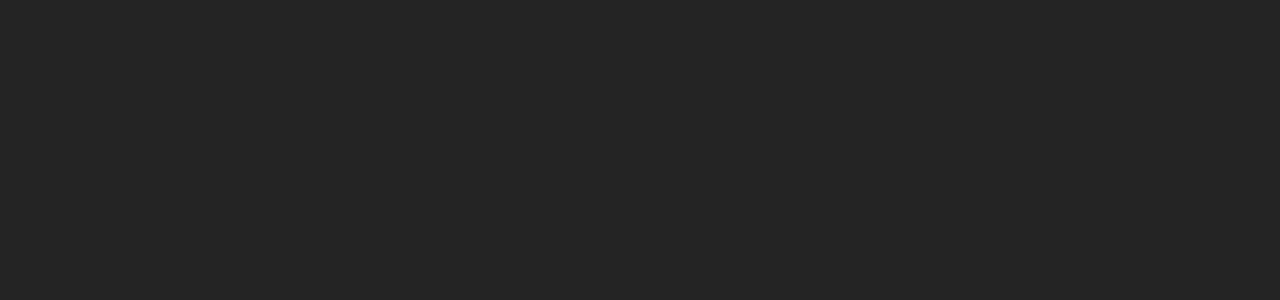
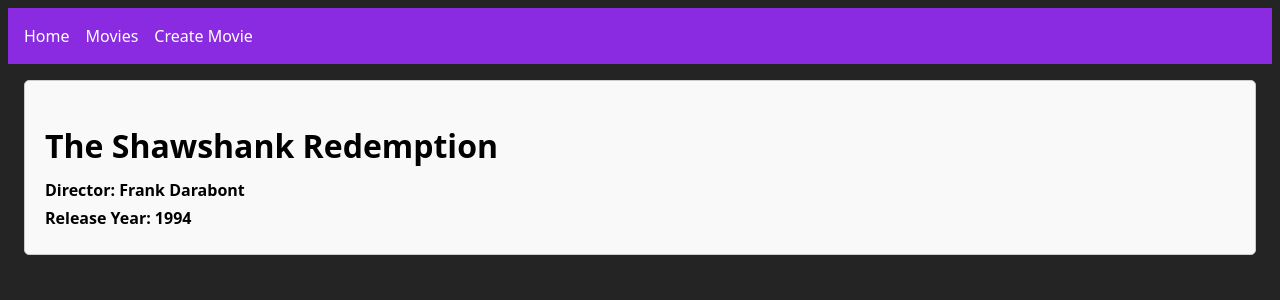
Before and after one commit to maxi-vilarino/curso-vue, a Vue app in the folder clases/: page /movies/1 in a window 1280 px wide. Before the commit this address had no page. Shown: the top 300 px of the page. Built offline with nearby package versions, Linux system fonts and the light colour scheme.

Commit message:
feat: agregar página de detalles de película y enlazar desde la lista de películas

```diff
--- /dev/null
+++ b/clases/src/pages/MovieDetails.vue
@@ -0,0 +1,65 @@
+<script setup>
+import { useRoute } from "vue-router";
+import HeaderComponent from "../components/HeaderComponent.vue";
+import { useMovieStore } from "../stores/movie";
+import { watch } from "vue";
+
+const route = useRoute();
+const movieStore = useMovieStore();
+const movieId = route.params.id;
+let movie = movieStore.getMovieById(Number(movieId));
+
+watch(
+  () => route.params.id,
+  (newId) => {
+    const newMovie = movieStore.getMovieById(Number(newId));
+    if (newMovie) {
+      movie.value = newMovie;
+    }
+  },
+);
+
+const movieTitle = movie ? movie.title : null;
+const movieDirector = movie ? movie.director : null;
+const movieReleaseYear = movie ? movie.releaseYear : null;
+</script>
+<template>
+  <HeaderComponent />
+  <h2 v-if="!movieTitle" class="movie-not-found">Movie not found</h2>
+  <div v-else class="movie-details">
+    <h1>{{ movieTitle }}</h1>
+    <p>Director: {{ movieDirector }}</p>
+    <p>Release Year: {{ movieReleaseYear }}</p>
+  </div>
+</template>
+<style scoped>
+.movie-details {
+  margin: 1rem;
+  padding: 20px;
+  border: 1px solid #ccc;
+  border-radius: 5px;
+  background-color: #f9f9f9;
+}
+
+.movie-details h1 {
+  margin-bottom: 0.5rem;
+  font-weight: bold;
+  color: black;
+}
+
+.movie-details p {
+  margin: 0.25rem 0;
+  font-weight: bold;
+  color: black;
+}
+
+.movie-not-found {
+  margin: 1rem;
+  padding: 20px;
+  border: 1px solid #ccc;
+  border-radius: 5px;
+  background-color: #f9f9f9;
+  color: red;
+  font-weight: bold;
+}
+</style>
--- a/clases/src/pages/MoviesPage.vue
+++ b/clases/src/pages/MoviesPage.vue
@@ -12,7 +12,9 @@
   <div class="movies-container">
     <ul class="movies">
       <li v-for="movie in movies" :key="movie.id" class="movie-card">
-        <p>{{ movie.title }}</p>
+        <router-link :to="{ name: 'MovieDetails', params: { id: movie.id } }">
+          <h2>{{ movie.title }}</h2>
+        </router-link>
         <p>Directed by {{ movie.director }}</p>
         <p>Released in {{ movie.releaseYear }}</p>
       </li>
--- a/clases/src/router/index.js
+++ b/clases/src/router/index.js
@@ -2,6 +2,7 @@
 import HomePage from "../pages/HomePage.vue";
 import MoviesPage from "../pages/MoviesPage.vue";
 import CreateMoviePage from "../pages/CreateMoviePage.vue";
+import MovieDetails from "../pages/MovieDetails.vue";
 
 const router = createRouter({
   history: createWebHistory(),
@@ -21,6 +22,11 @@
       name: "CreateMovie",
       component: CreateMoviePage,
     },
+    {
+      path: "/movies/:id",
+      name: "MovieDetails",
+      component: MovieDetails,
+    },
   ],
 });
 
--- a/clases/src/stores/movie.js
+++ b/clases/src/stores/movie.js
@@ -28,9 +28,15 @@
     const addMovie = (movie) => {
       movies.value.push(movie);
     };
+
+    const getMovieById = (id) => {
+      return movies.value.find((movie) => movie.id === id);
+    };
+
     return {
       movies,
       addMovie,
+      getMovieById,
     };
   },
   {
```
